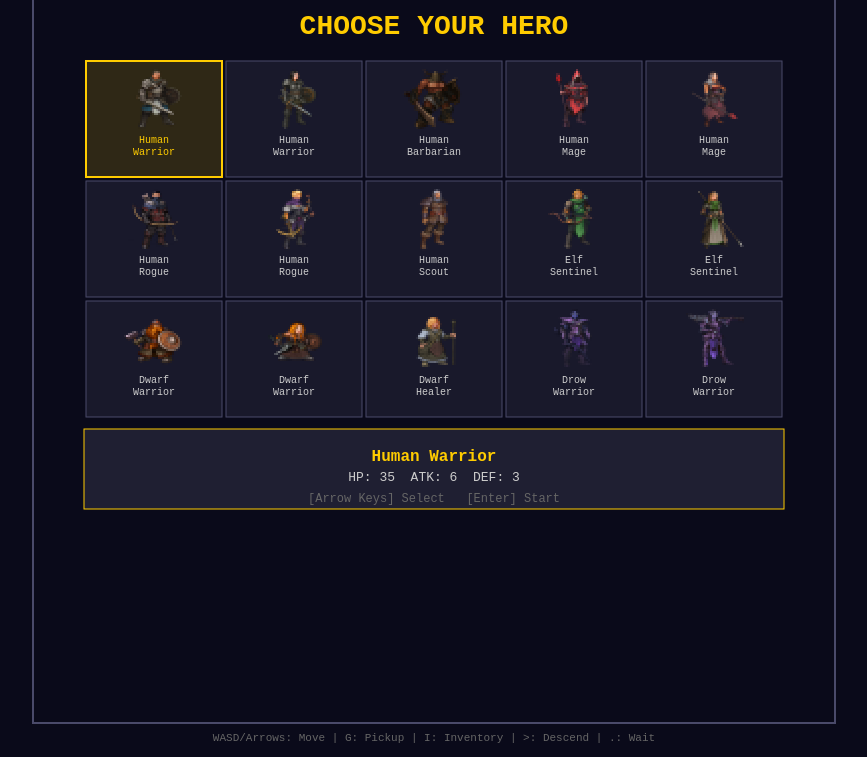
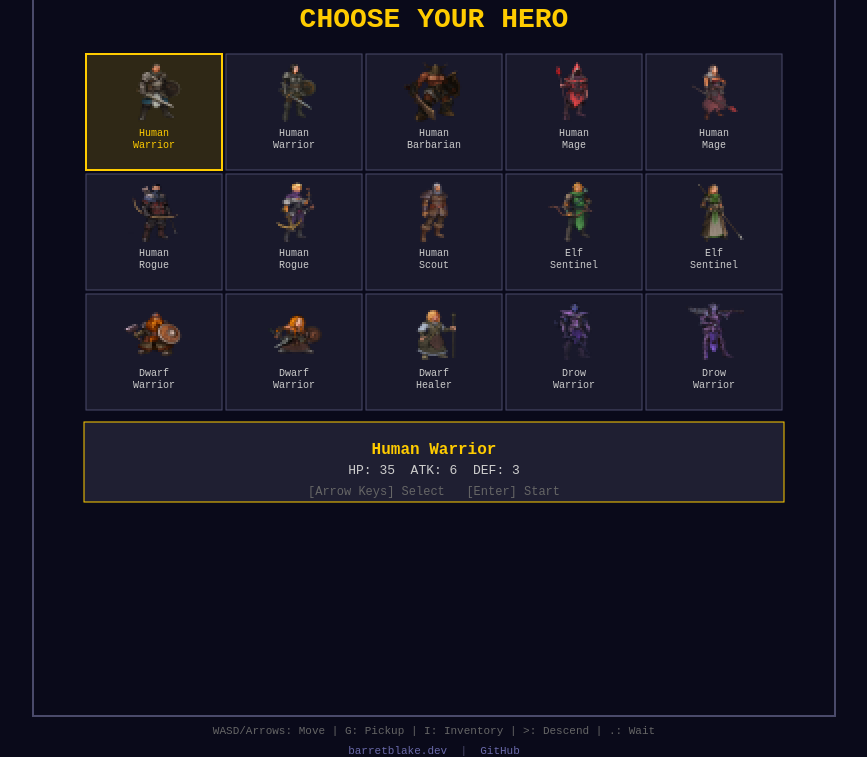
Before and after one commit to barretb/gloomstep, a website built with Vite: page index.html in a window 1280 px wide. Shown: the part 50-807 px from the top of the page, without its empty margins (206-1073 px from the left). Built offline with nearby package versions, Linux system fonts and the light colour scheme; files whose address does not match are found by name.

Commit message:
add links

```diff
--- a/index.html
+++ b/index.html
@@ -34,6 +34,19 @@
         font-size: 11px;
         text-align: center;
       }
+      .links {
+        color: #4a4a6a;
+        font-size: 11px;
+        text-align: center;
+      }
+      .links a {
+        color: #6a6aaa;
+        text-decoration: none;
+      }
+      .links a:hover {
+        color: #9999cc;
+        text-decoration: underline;
+      }
     </style>
   </head>
   <body>
@@ -43,6 +56,11 @@
       <div class="controls">
         WASD/Arrows: Move | G: Pickup | I: Inventory | >: Descend | .: Wait
       </div>
+      <div class="links">
+        <a href="https://barretblake.dev" target="_blank" rel="noopener">barretblake.dev</a>
+        &nbsp;|&nbsp;
+        <a href="https://github.com/barretb/gloomstep" target="_blank" rel="noopener">GitHub</a>
+      </div>
     </div>
     <script type="module" src="/src/main.ts"></script>
   </body>
```
